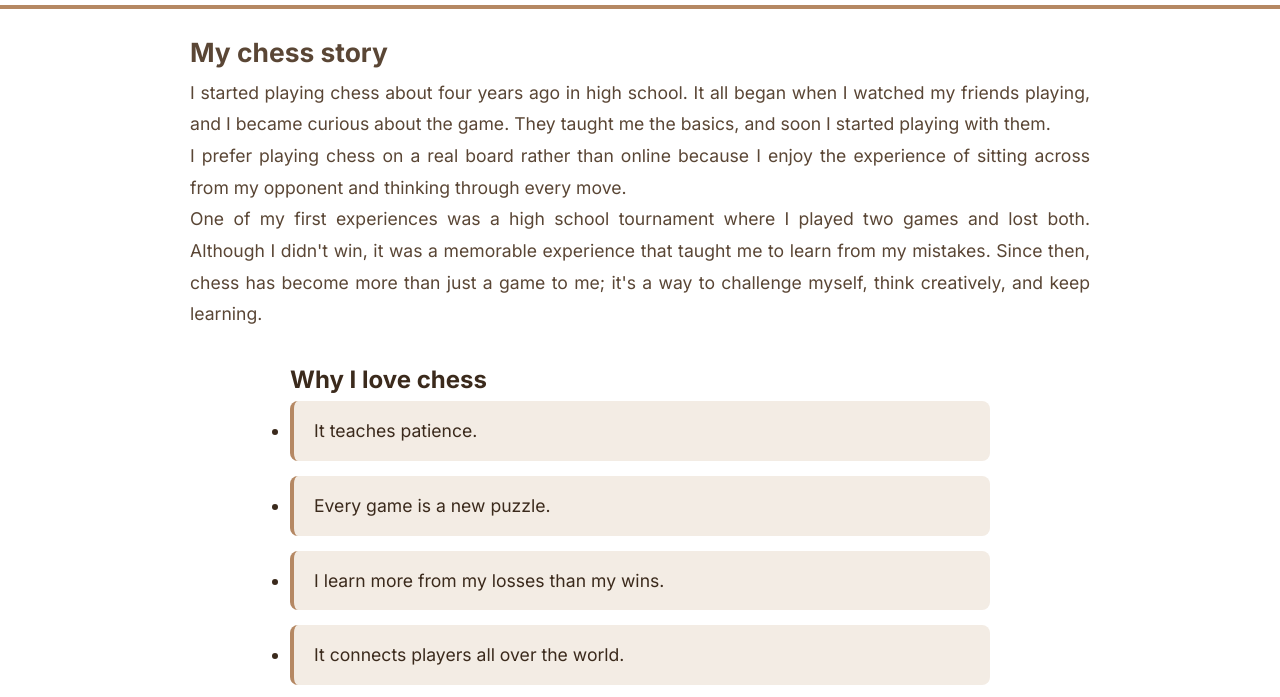
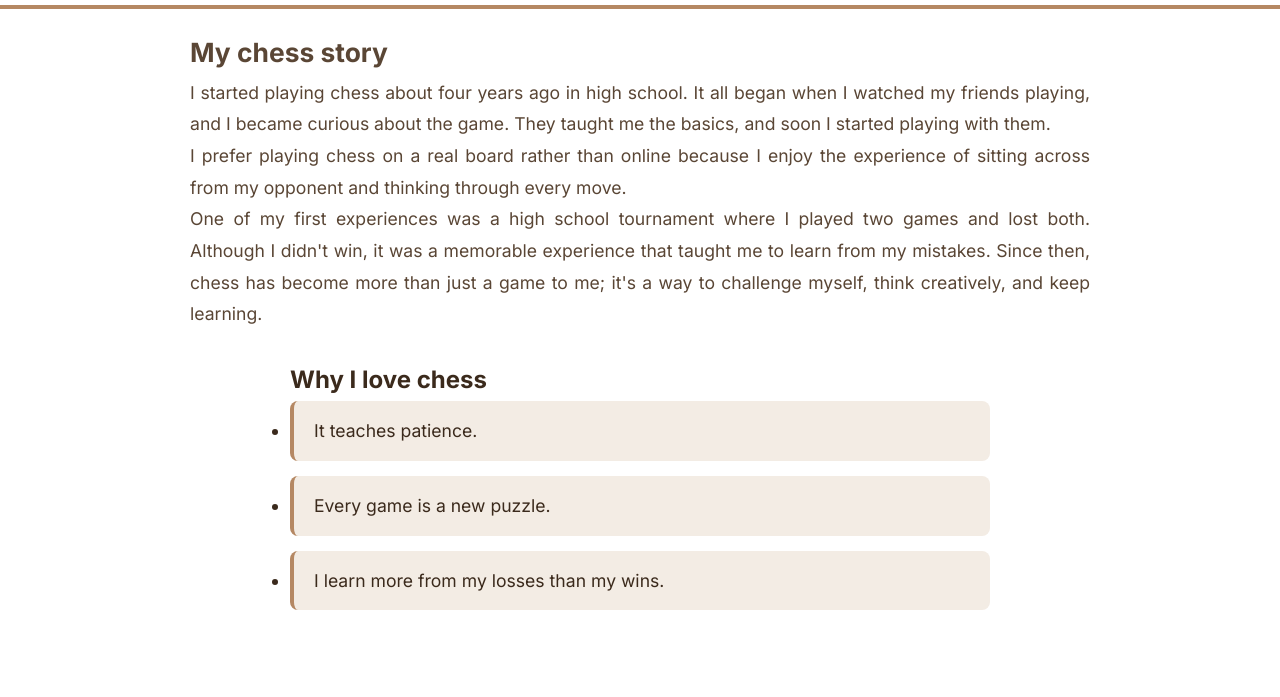
Before and after one commit to anteneh526/what-I-Love, a plain HTML site: page about.html in a window 1280 px wide. Shown: the part 82-779 px from the top of the page. Drawn offline with nearby package versions, Linux system fonts and the light colour scheme.

```diff
--- a/about.html
+++ b/about.html
@@ -30,7 +30,6 @@
                 <li>It teaches patience.</li>
                 <li>Every game is a new puzzle.</li>
                 <li>I learn more from my losses than my wins.</li>
-                <li>It connects players all over the world.</li>
             </ul>
      </section>
 
```
